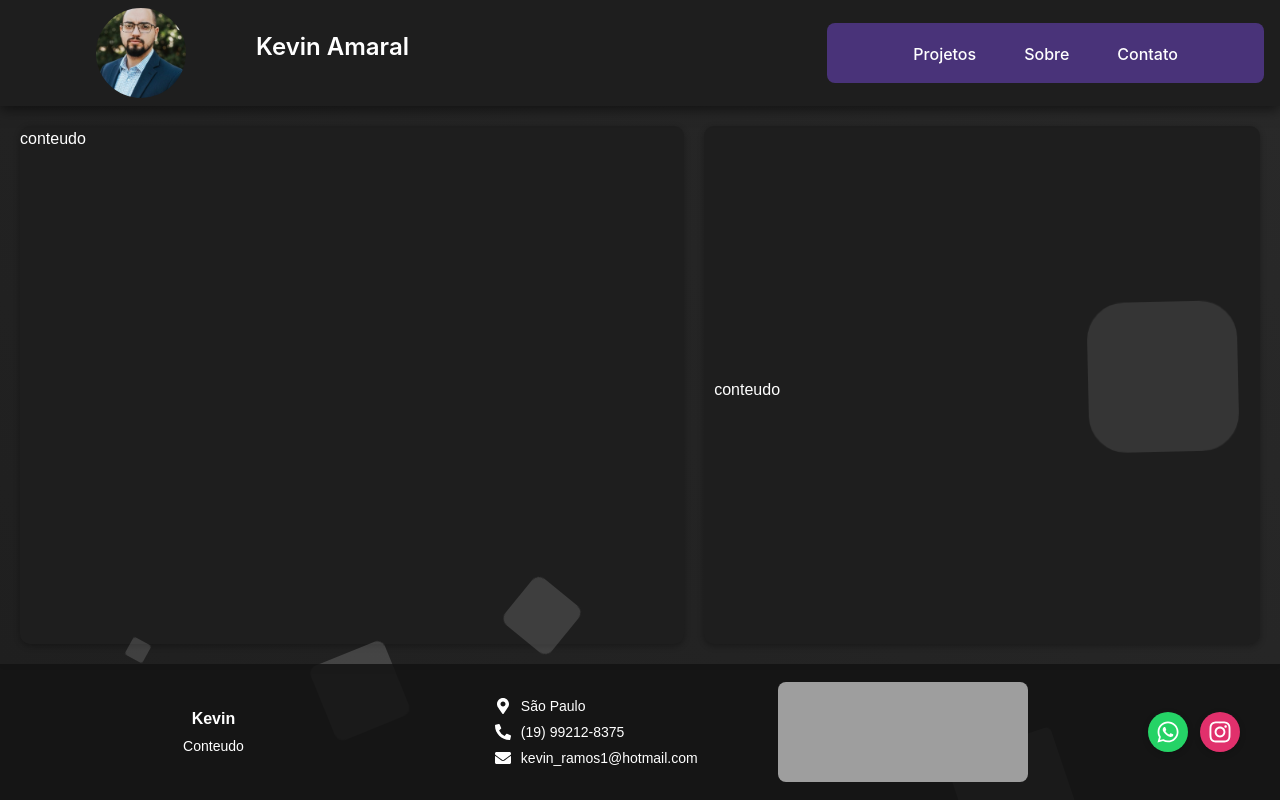
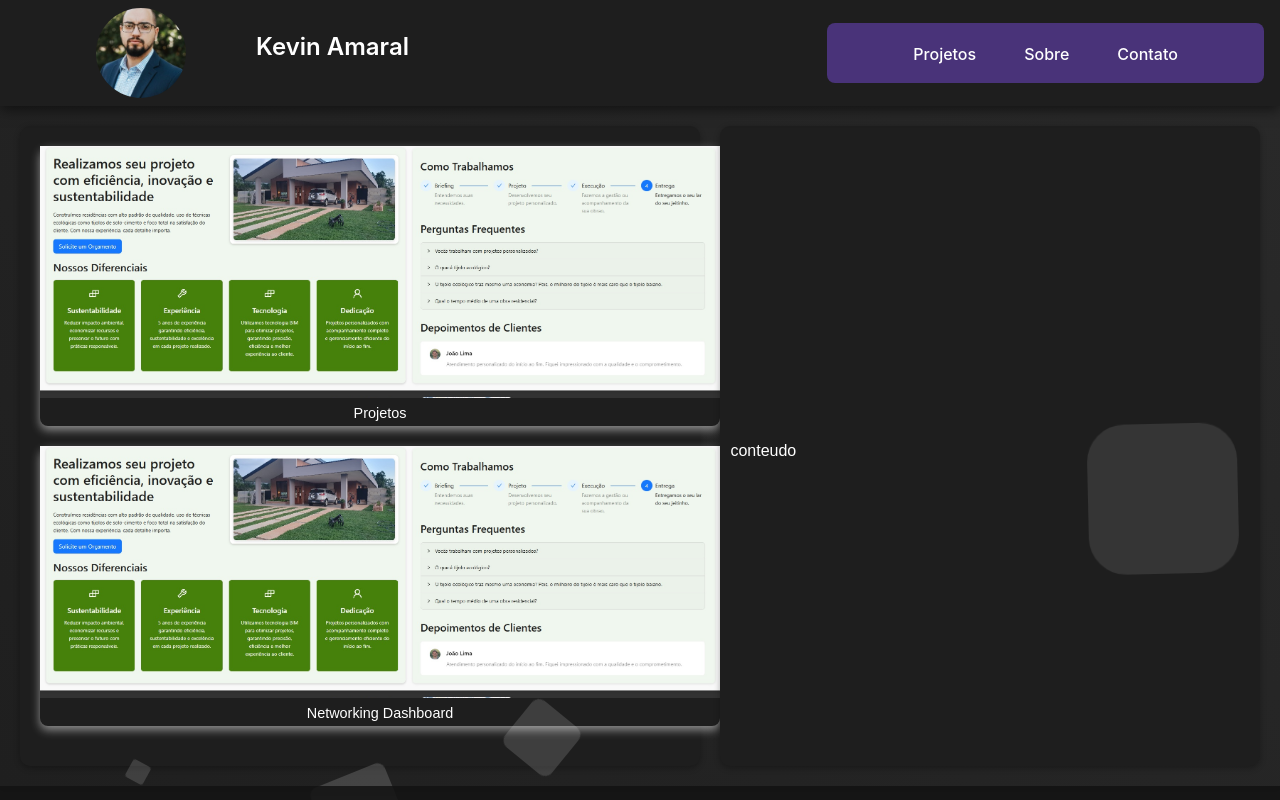
Before and after one commit to Kevin-Amaral165/about-kevin, a React (Vite) app: page / in a window 1280 px wide. Built offline with nearby package versions, Linux system fonts and the light colour scheme; grey boxes are pictures that could not be loaded.

Commit message:
add leftpanel

```diff
--- /dev/null
+++ b/src/layout/card/card.style.ts
@@ -0,0 +1,34 @@
+import styled from 'styled-components';
+
+export const StyledCard = styled.div`
+  width: 680px;
+  height: 280px;
+  background-color: #1e1e1e;
+  margin-bottom: 20px;
+  border-radius: 8px !important;
+  cursor: pointer !important;
+  display: flex;
+  flex-direction: column;
+  align-items: center;
+  transition: transform 0.2s ease-in-out;
+  box-shadow: 0 4px 10px rgba(255, 255, 255, 0.5);
+`;
+
+export const CardImageContainer = styled.div`
+  width: 100%;
+  height: 90%;
+  img {
+    width: 100%;
+    height: 100%;
+    object-fit: cover;
+  }
+`;
+
+export const CardLabel = styled.div`
+  width: 100%;
+  height: 10%;
+  text-align: center;
+  color: #ffffff;
+  font-size: 0.9rem;
+  padding: 4px 0;
+`;
--- /dev/null
+++ b/src/layout/card/card.tsx
@@ -0,0 +1,22 @@
+import React from 'react';
+import { StyledCard, CardImageContainer, CardLabel } from './card.style';
+
+type CardProps = {
+  imageSrc: string;
+  altText?: string;
+  label: string;
+  onClick?: () => void;
+};
+
+const Card: React.FC<CardProps> = ({ imageSrc, altText = '', label, onClick }) => {
+  return (
+    <StyledCard onClick={onClick}>
+      <CardImageContainer>
+        <img src={imageSrc} alt={altText} />
+      </CardImageContainer>
+      <CardLabel>{label}</CardLabel>
+    </StyledCard>
+  );
+};
+
+export default Card;
--- a/src/view/dashboard/Dashboard.tsx
+++ b/src/view/dashboard/Dashboard.tsx
@@ -26,6 +26,8 @@ import WhatsApp from '../../layout/button/WhatsApp';
 import Instagram from '../../layout/button/Instagram';
 import Title from 'antd/es/skeleton/Title';
 import { Typography } from 'antd';
+import GitHub from '../../layout/button/Github';
+import LeftPanel from './leftPanel/LeftPanel';
 
 function Dashboard() {
   const [openModal, setOpenModal] = useState<string | null>(null);
@@ -75,9 +77,10 @@ function Dashboard() {
       </HeaderContainer>
 
       <MainContent>
-        {/* Texto */}
         <LeftContent>
-          conteudo
+          <LeftPanel onCardClick={(key) => {
+            setOpenModal('modal1');
+          }} />
         </LeftContent>
 
         {/* RIGTH PAINEL */}
@@ -92,15 +95,14 @@ function Dashboard() {
 
       <FooterContainer style={{ padding: '10px 20px' }}>
         <FooterInfo>
-          <h4>Kevin</h4>
+          <h4>Kevin Amaral</h4>
           <p>
-            Conteudo
+            HTTML, CSS, JavaScript, React, Node.js.
           </p>
         </FooterInfo>
 
         <FooterContact>
           <div>
-            {/* Endereço */}
             <ContactItem>
               <FaMapMarkerAlt size={16} />
               <div>
@@ -108,20 +110,17 @@ function Dashboard() {
               </div>
             </ContactItem>
 
-            {/* Telefone */}
             <ContactItem>
               <FaPhoneAlt size={16} />
               <div>(19) 99212-8375</div>
             </ContactItem>
 
-            {/* Horário */}
             <ContactItem>
               <FaEnvelope size={16} />
               <div>kevin_ramos1@hotmail.com</div>
             </ContactItem>
           </div>
 
-          {/* Mapa Google Embed */}
           <GoogleMapsFrame
             title="Mapa Google"
             src="https://www.google.com/maps/embed?pb=!1m18!1m12!1m3!1d3658.0043430247033!2d-46.63201968502146!3d-23.531653384693846!2m3!1f0!2f0!3f0!3m2!1i1024!2i768!4f13.1!3m3!1m2!1s0x94ce5854c34b3c99%3A0x528ad15dc7c0ea85!2sR.%20Junqueira%20Freire%2C%20261%20-%20Liberdade%2C%20S%C3%A3o%20Paulo%20-%20SP%2C%2001503-000!5e0!3m2!1spt-BR!2sbr!4v1693841910912!5m2!1spt-BR!2sbr"
@@ -134,6 +133,7 @@ function Dashboard() {
         <SocialButtonsWrapper>
           <WhatsApp />
           <Instagram />
+          <GitHub />
         </SocialButtonsWrapper>
       </FooterContainer>
 
--- a/src/view/dashboard/leftPanel/LeftPanel.tsx
+++ b/src/view/dashboard/leftPanel/LeftPanel.tsx
@@ -1,108 +1,27 @@
-import { Row, Col, Typography, Button, Card } from 'antd';
-import {
-  BuildOutlined,
-  ToolOutlined,
-  UserOutlined,
-} from '@ant-design/icons';
-import casa1 from '../Layout/Logos/Images/MarcoseRenata/Marcos e Renata Cabreúva/Fotos da obra/obra (1).jpeg';
-import type { JSX } from 'react';
+import React from 'react';
+import Card from '../../../layout/card/card';
+import image1 from '../../../layout/image/mqz.jpg';
 
-const { Title, Paragraph } = Typography;
+interface LeftPanelProps {
+  onCardClick: (key: string) => void;
 
-const LeftPanel = (): JSX.Element => {
+}
+
+const LeftPanel: React.FC<LeftPanelProps> = ({ onCardClick }) => {
   return (
     <div style={{ padding: '20px' }}>
-      {/* HERO SECTION */}
-      <Row gutter={24} align="top" style={{ marginBottom: '20px' }}>
-        <Col xs={24} md={12}>
-          <Title level={1}>Realizamos seu projeto com eficiência, inovação e sustentabilidade</Title>
-          <Paragraph>
-            Construímos residências com alto padrão de qualidade, uso de técnicas ecológicas como tijolos de solo-cimento e foco total na satisfação do cliente. Com nossa experiência, cada detalhe importa.
-          </Paragraph>
-          <Button
-            type="primary"
-            size="large"
-            href="https://wa.me/5519993590707"
-            target="_blank"
-            rel="noopener noreferrer"
-          >
-            Solicite um Orçamento
-          </Button>
-        </Col>
-        <Col xs={24} md={12}>
-         <div
-            style={{
-              display: 'flex',
-              justifyContent: 'center',
-              alignItems: 'center',
-              backgroundColor: '#fff',
-              padding: '10px',
-              borderRadius: '10px',
-              boxShadow: '0 2px 6px rgba(0,0,0,0.2)',
-              height: 250
-            }}
-          >
-            <img
-                src={casa1}
-                alt="Imagem da casa"
-                style={{
-                  width: '100%',
-                  height: '100%',
-                  borderRadius: '8px',
-                  objectFit: 'cover',
-                  boxShadow: '0 2px 8px rgba(0,0,0,0.15)',
-                }}
-              />
-          </div>
-        </Col>
-      </Row>
-
-      {/* NOSSOS DIFERENCIAIS */}
-      <Title level={2} style={{ marginBottom: '16px' }}>Nossos Diferenciais</Title>
-      <Row gutter={16}>
-        {[
-          {
-            title: 'Sustentabilidade',
-            icon: <BuildOutlined style={{ fontSize: 28 }} />,
-            description: 'Reduzir impacto ambiental, economizar recursos e preservar o futuro com práticas responsáveis.',
-          },
-          {
-            title: 'Experiência',
-            icon: <ToolOutlined style={{ fontSize: 28 }} />,
-            description: '5 anos de experiência garantindo eficiência, sustentabilidade e excelência em cada projeto realizado.',
-          },
-          {
-            title: 'Tecnologia',
-            icon: <BuildOutlined style={{ fontSize: 28 }} />,
-            description: 'Utilizamos tecnologia BIM para otimizar projetos, garantindo precisão, eficiência e melhor experiência ao cliente.',
-          },
-          {
-            title: 'Dedicação',
-            icon: <UserOutlined style={{ fontSize: 28 }} />,
-            description: 'Projetos personalizados com acompanhamento completo e gerenciamento eficiente do início ao fim. ',
-          },
-        ].map(({ title, icon, description }) => (
-          <Col xs={24} md={6} key={title} style={{ display: 'flex' }}>
-            <Card
-              hoverable
-              style={{
-                height: '100%',
-                display: 'flex',
-                flexDirection: 'column',
-                justifyContent: 'space-between',
-                textAlign: 'center',
-                background: '#46810c',
-                color: 'fff',
-              }}
-            >
-              <div style={{ marginBottom: 16, color: 'white' }}>{icon}</div>
-              <Title style={{ color: 'white' }} level={4}>{title}</Title>
-              <Paragraph style={{ color: 'white' }}>{description}</Paragraph>
-            </Card>
-          </Col>
-        ))}
-      </Row>
-
+      <Card
+        imageSrc={image1}
+        altText="MQZ Engenharia"
+        label="Projetos"
+        onClick={() => onCardClick('projetos')}
+      />
+      <Card
+        imageSrc={image1}
+        altText="Networking Dashboard"
+        label="Networking Dashboard"
+        onClick={() => onCardClick('projetos')}
+      />
     </div>
   );
 };
```
Also changed, not shown: src/layout/image/mqz.jpg (added).
